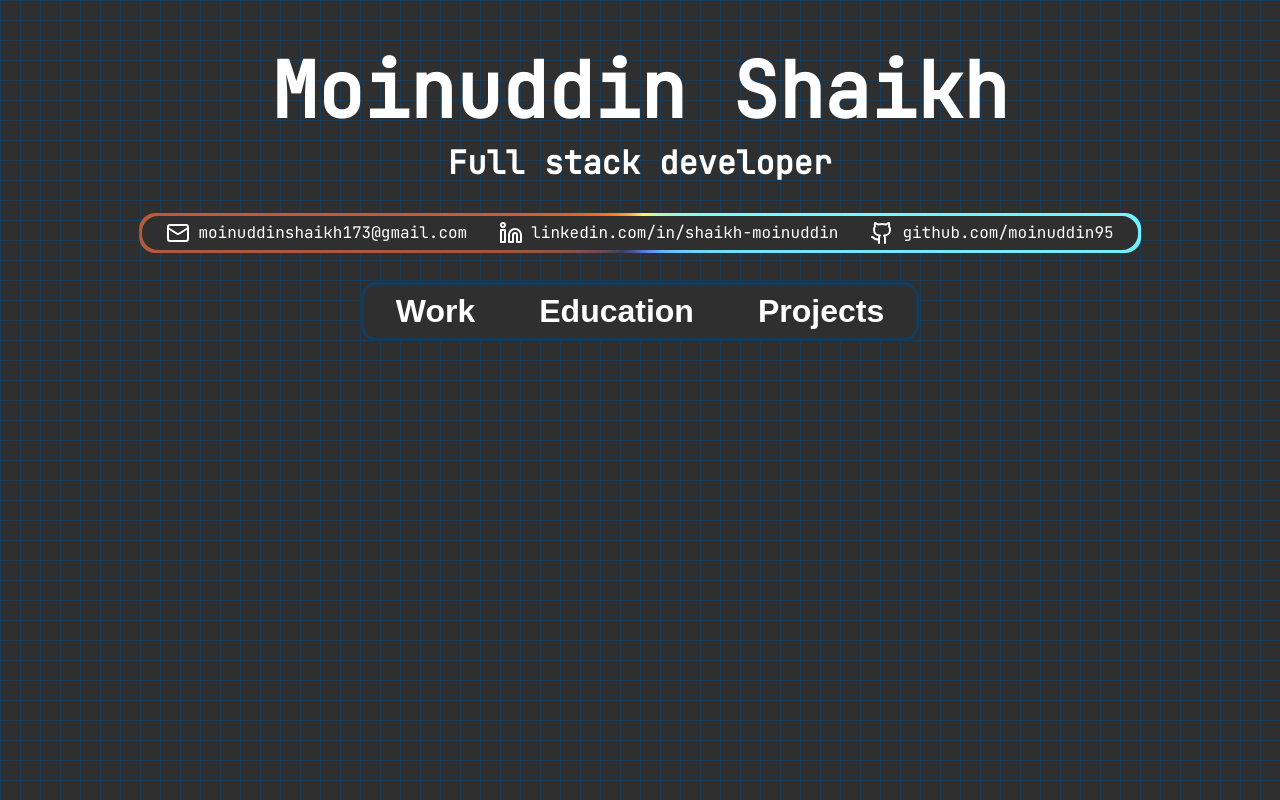
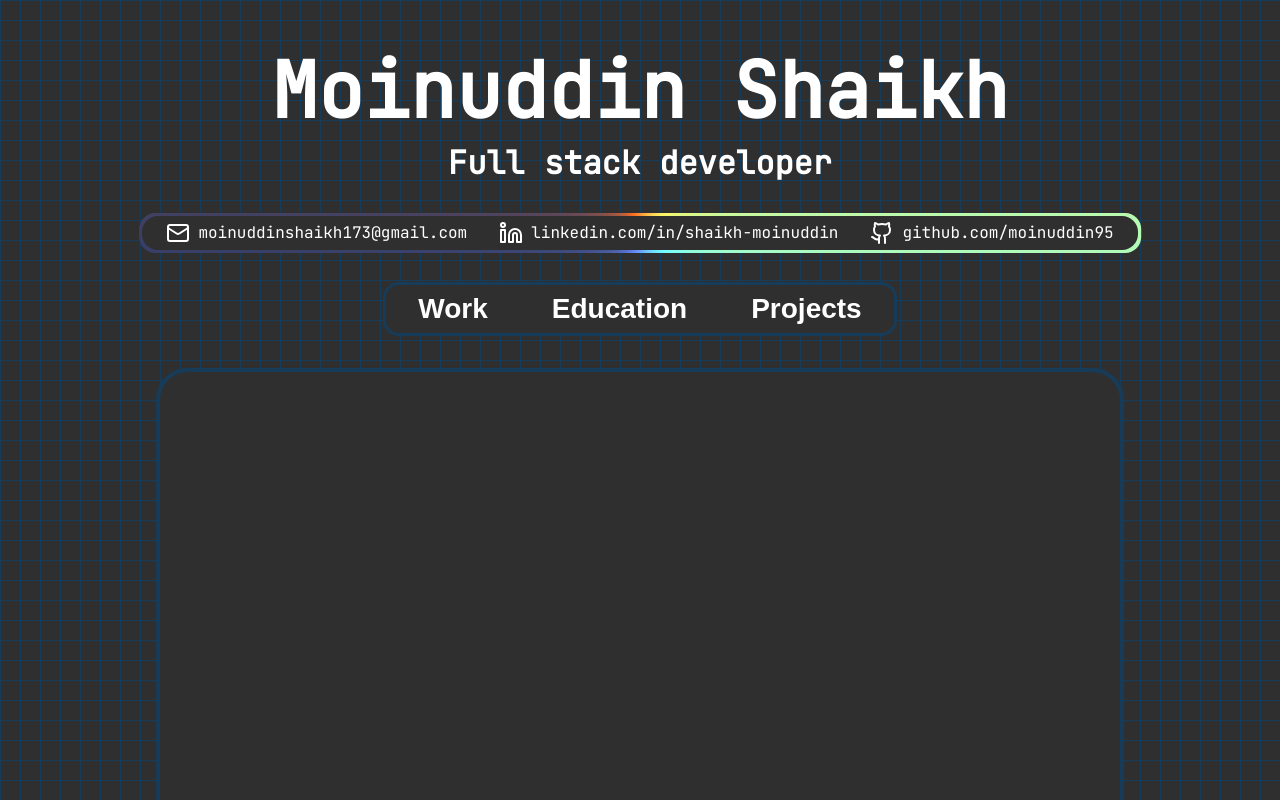
Before and after one commit to moinuddin95/portfolio, a React (Vite) app in the folder Portfolio/: page / in a window 1280 px wide. Shown: the top 800 px of the page. Built offline with nearby package versions, Linux system fonts and the light colour scheme.

Commit message:
Added work section skeleton

```diff
--- a/Portfolio/src/components/Main/Main.css
+++ b/Portfolio/src/components/Main/Main.css
@@ -34,6 +34,6 @@ main button:hover, main button.selected{
   background-color: rgb(23, 60, 89);
 }
 main h3{
-  font-size: clamp(1.25rem, 3vw, 2rem);
+  font-size: clamp(1.25rem, 3vw, 1.75rem);
   color: white;
 }
--- a/Portfolio/src/components/Main/Main.tsx
+++ b/Portfolio/src/components/Main/Main.tsx
@@ -1,3 +1,4 @@
+import Work from "../Work/Work";
 import "./Main.css";
 
 function Main() {
@@ -14,6 +15,7 @@ function Main() {
           <h3>Projects</h3>
         </button>
       </nav>
+      <Work />
     </main>
   );
 }
--- /dev/null
+++ b/Portfolio/src/components/Work/Work.css
@@ -0,0 +1,8 @@
+div#work{
+  margin-top: 2rem;
+  width: min(90vw, 60rem);
+  height: 100rem;
+  border: solid rgb(23, 60, 89) 0.25rem;
+  border-radius: 2rem;
+  background-color: #2f2f2f;
+}
--- /dev/null
+++ b/Portfolio/src/components/Work/Work.tsx
@@ -0,0 +1,11 @@
+import "./Work.css"
+
+function Work() {
+  return (
+    <div id="work">
+
+    </div>
+  )
+}
+
+export default Work
--- a/Portfolio/src/index.css
+++ b/Portfolio/src/index.css
@@ -10,7 +10,6 @@ button, button:active, button:focus, button:hover{
   box-shadow: none;
 }
 :root {
-  background-color: rgb(47, 47, 47);
   background-color: #2f2f2f;
   background-image: linear-gradient(rgb(23, 60, 89) 1px, transparent 1px), linear-gradient(90deg, rgb(23, 60, 89) 1px, transparent 1px);
   background-size: 20px 20px;
```
